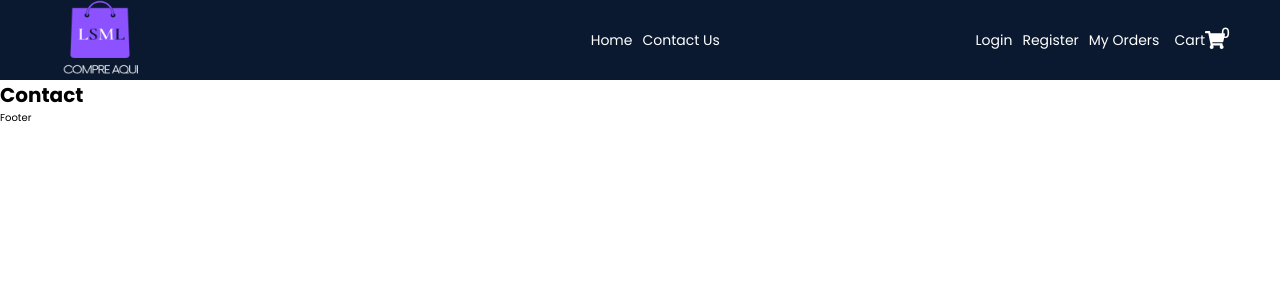
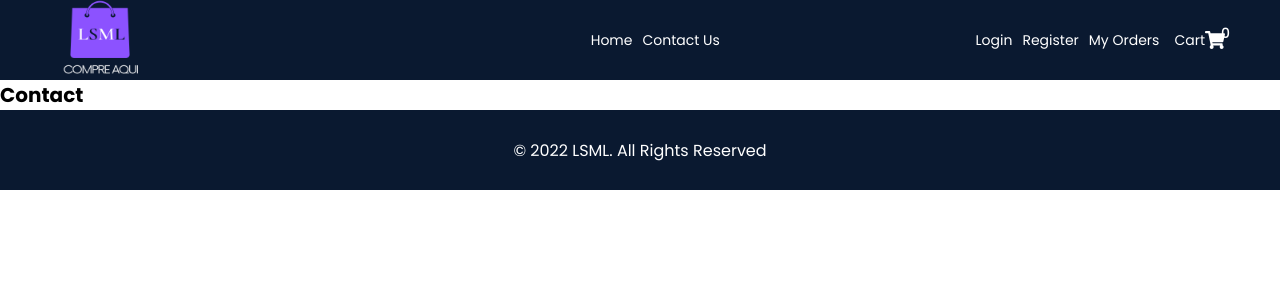
Before and after one commit to Lourenso-sofecia/ls-compre-aqui, a React (Create React App) app: page /contact in a window 1280 px wide. Shown: the top 300 px of the page. Built offline with nearby package versions, Linux system fonts and the light colour scheme.

Commit message:
Footer Feito

```diff
--- a/src/components/footer/Footer.jsx
+++ b/src/components/footer/Footer.jsx
@@ -1,9 +1,15 @@
 import React from 'react';
-import './Footer.module.scss';
+import styles from './Footer.module.scss';
 
+const date = new Date();
+const year = date.getFullYear();
+
+//----------------------------------------------------------------
 const Footer = () => {
   return (
-    <div>Footer</div>
+    <footer className = {styles.footer}>
+      &copy; {year} LSML. All Rights Reserved
+    </footer>
   )
 }
 
--- a/src/components/footer/Footer.module.scss
+++ b/src/components/footer/Footer.module.scss
@@ -0,0 +1,13 @@
+//Lourenço Sofécia email: lsdevgamer@gmail.com
+.footer {
+    background-color: var(--dark-blue);
+    color: #fff;
+    font-size: 1.6rem;
+    display: flex;
+    justify-content: center;
+    align-items: center;
+    height: 8rem;
+    p {
+      color: #fff;
+    }
+  }
```
Also changed, not shown: src/pages/auth/Login.jsx (added), src/pages/auth/Register.jsx (added).
